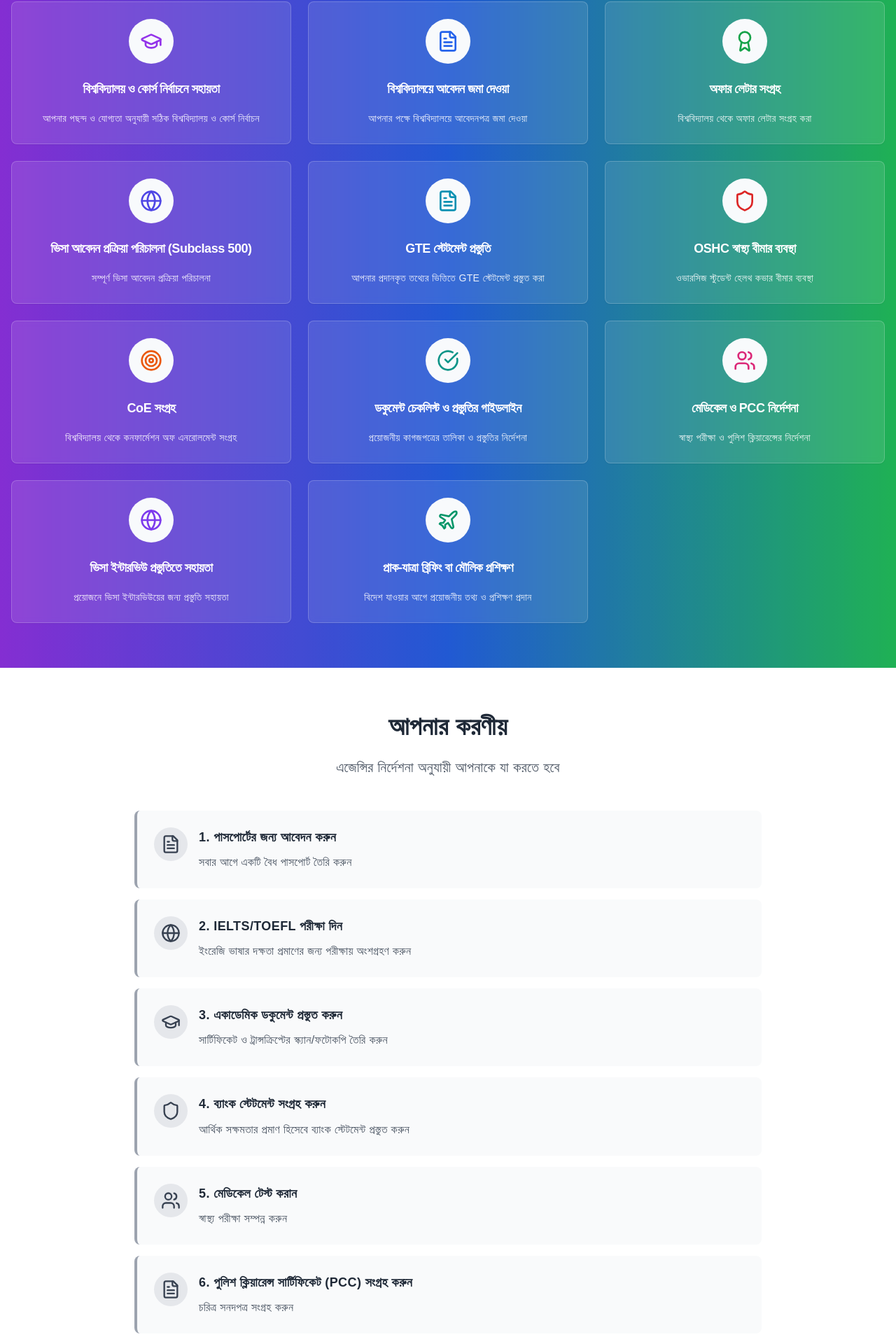
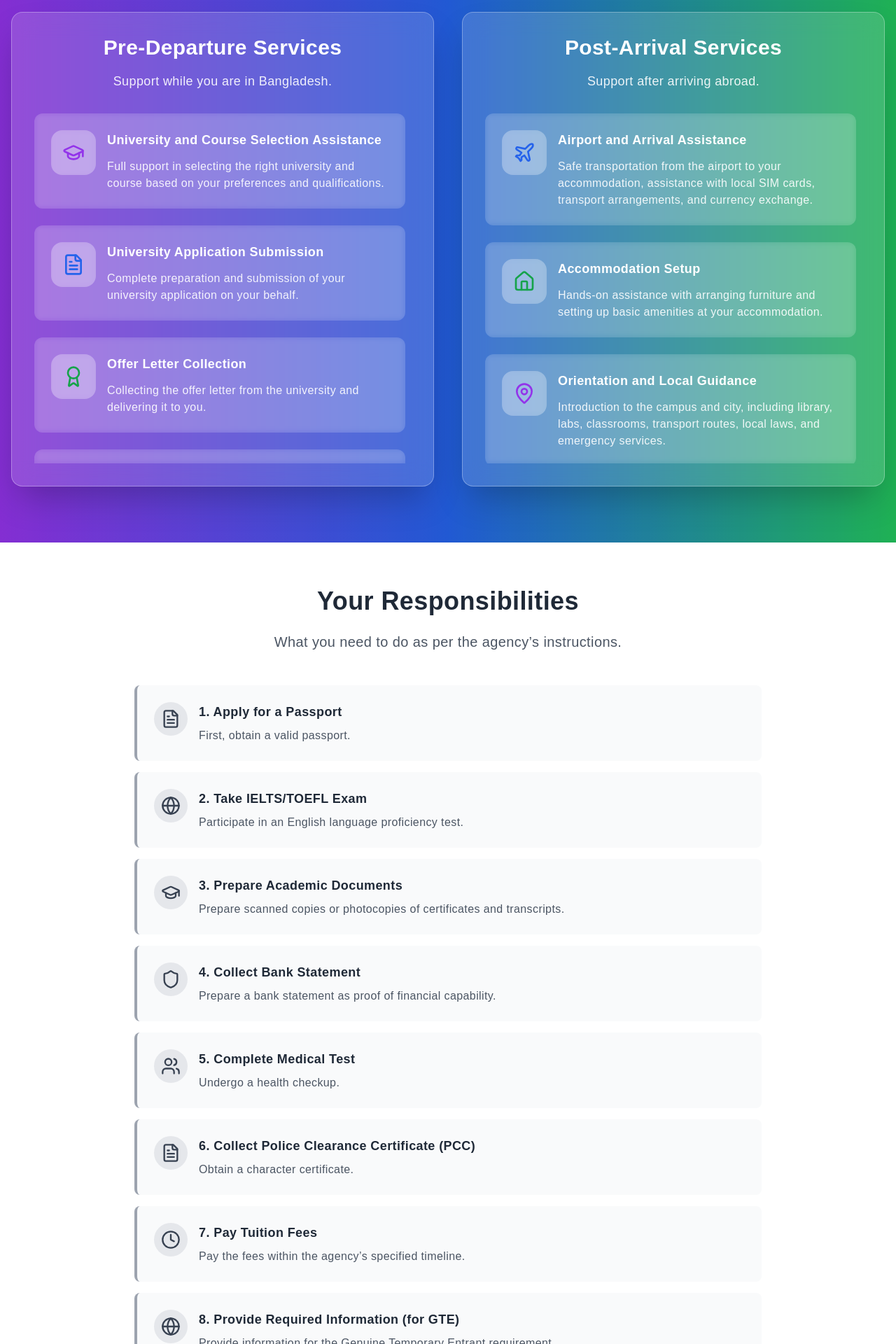
Before and after one commit to Md-Tanvir-Ahamed-Shanto/beglau-frontend, a React (Vite) app: page /study-abroad-process in a window 1280 px wide. Shown: the part 661-2581 px from the top of the page at 70% size. Built offline with nearby package versions, Linux system fonts and the light colour scheme; no server answers; a web font is replaced by a local one.

Commit message:
heledfas fhksjda hfsd fkdfdfdfdfdffffdfdfdfdf

```diff
--- a/src/pages/StudyAbroadProcess.tsx
+++ b/src/pages/StudyAbroadProcess.tsx
@@ -1,185 +1,372 @@
-import React from 'react';
+import React from "react";
 import { Card, CardContent, CardHeader, CardTitle } from "@/components/ui/card";
-import { CheckCircle, Users, FileText, GraduationCap, Globe, Shield, Plane, Clock, Award, Target } from 'lucide-react';
+import {
+  CheckCircle,
+  Users,
+  FileText,
+  GraduationCap,
+  Globe,
+  Shield,
+  Plane,
+  Clock,
+  Award,
+  Target,
+  MapPin,
+  Heart,
+  CreditCard,
+  Stethoscope,
+  BookOpen,
+  Home,
+} from "lucide-react";
 import { Button } from "@/components/ui/button";
-import { Link } from 'react-router-dom';
+import { Link } from "react-router-dom";
+
 const StudyAbroadProcess = () => {
-  const agencyServices = [{
+  const preDepartureServices = [
+    {
       icon: <GraduationCap className="text-purple-600" size={32} />,
-    title: "বিশ্ববিদ্যালয় ও কোর্স নির্বাচনে সহায়তা",
-    description: "আপনার পছন্দ ও যোগ্যতা অনুযায়ী সঠিক বিশ্ববিদ্যালয় ও কোর্স নির্বাচন"
-  }, {
+      title: "University and Course Selection Assistance",
+      description:
+        "Full support in selecting the right university and course based on your preferences and qualifications.",
+    },
+    {
       icon: <FileText className="text-blue-600" size={32} />,
-    title: "বিশ্ববিদ্যালয়ে আবেদন জমা দেওয়া",
-    description: "আপনার পক্ষে বিশ্ববিদ্যালয়ে আবেদনপত্র জমা দেওয়া"
-  }, {
+      title: "University Application Submission",
+      description:
+        "Complete preparation and submission of your university application on your behalf.",
+    },
+    {
       icon: <Award className="text-green-600" size={32} />,
-    title: "অফার লেটার সংগ্রহ",
-    description: "বিশ্ববিদ্যালয় থেকে অফার লেটার সংগ্রহ করা"
-  }, {
+      title: "Offer Letter Collection",
+      description:
+        "Collecting the offer letter from the university and delivering it to you.",
+    },
+    {
       icon: <Globe className="text-indigo-600" size={32} />,
-    title: "ভিসা আবেদন প্রক্রিয়া পরিচালনা (Subclass 500)",
-    description: "সম্পূর্ণ ভিসা আবেদন প্রক্রিয়া পরিচালনা"
-  }, {
+      title: "Visa Application Process Management (Subclass 500)",
+      description:
+        "Managing the entire visa application process from start to finish.",
+    },
+    {
       icon: <FileText className="text-cyan-600" size={32} />,
-    title: "GTE স্টেটমেন্ট প্রস্তুতি",
-    description: "আপনার প্রদানকৃত তথ্যের ভিত্তিতে GTE স্টেটমেন্ট প্রস্তুত করা"
-  }, {
+      title: "GTE Statement Preparation",
+      description:
+        "Preparing a professional GTE statement based on the information you provide.",
+    },
+    {
       icon: <Shield className="text-red-600" size={32} />,
-    title: "OSHC স্বাস্থ্য বীমার ব্যবস্থা",
-    description: "ওভারসিজ স্টুডেন্ট হেলথ কভার বীমার ব্যবস্থা"
-  }, {
+      title: "OSHC Health Insurance Arrangement",
+      description:
+        "Complete management of Overseas Student Health Cover insurance.",
+    },
+    {
       icon: <Target className="text-orange-600" size={32} />,
-    title: "CoE সংগ্রহ",
-    description: "বিশ্ববিদ্যালয় থেকে কনফার্মেশন অফ এনরোলমেন্ট সংগ্রহ"
-  }, {
+      title: "CoE Collection",
+      description:
+        "Quickly collecting the Confirmation of Enrollment from the university.",
+    },
+    {
       icon: <CheckCircle className="text-teal-600" size={32} />,
-    title: "ডকুমেন্ট চেকলিস্ট ও প্রস্তুতির গাইডলাইন",
-    description: "প্রয়োজনীয় কাগজপত্রের তালিকা ও প্রস্তুতির নির্দেশনা"
-  }, {
+      title: "Document Checklist and Preparation Guidelines",
+      description:
+        "Detailed list of required documents and clear instructions for preparation.",
+    },
+    {
       icon: <Users className="text-pink-600" size={32} />,
-    title: "মেডিকেল ও PCC নির্দেশনা",
-    description: "স্বাস্থ্য পরীক্ষা ও পুলিশ ক্লিয়ারেন্সের নির্দেশনা"
-  }, {
+      title: "Medical and PCC Guidance",
+      description:
+        "Detailed guidance for health checks and Police Clearance Certificate.",
+    },
+    {
       icon: <Globe className="text-violet-600" size={32} />,
-    title: "ভিসা ইন্টারভিউ প্রস্তুতিতে সহায়তা",
-    description: "প্রয়োজনে ভিসা ইন্টারভিউয়ের জন্য প্রস্তুতি সহায়তা"
-  }, {
+      title: "Visa Interview Preparation Assistance",
+      description:
+        "Full preparation and mock interviews for visa interviews if required.",
+    },
+    {
       icon: <Plane className="text-emerald-600" size={32} />,
-    title: "প্রাক-যাত্রা ব্রিফিং বা মৌলিক প্রশিক্ষণ",
-    description: "বিদেশ যাওয়ার আগে প্রয়োজনীয় তথ্য ও প্রশিক্ষণ প্রদান"
-  }];
-  const studentSteps = [{
+      title: "Pre-Departure Briefing or Basic Training",
+      description:
+        "Providing all necessary information and specialized training before departure.",
+    },
+  ];
+
+  const postArrivalServices = [
+    {
+      icon: <Plane className="text-blue-600" size={32} />,
+      title: "Airport and Arrival Assistance",
+      description:
+        "Safe transportation from the airport to your accommodation, assistance with local SIM cards, transport arrangements, and currency exchange.",
+    },
+    {
+      icon: <Home className="text-green-600" size={32} />,
+      title: "Accommodation Setup",
+      description:
+        "Hands-on assistance with arranging furniture and setting up basic amenities at your accommodation.",
+    },
+    {
+      icon: <MapPin className="text-purple-600" size={32} />,
+      title: "Orientation and Local Guidance",
+      description:
+        "Introduction to the campus and city, including library, labs, classrooms, transport routes, local laws, and emergency services.",
+    },
+    {
+      icon: <BookOpen className="text-indigo-600" size={32} />,
+      title: "Academic Support",
+      description:
+        "Assistance with course registration, scheduling, library access setup, and introductions to professors.",
+    },
+    {
+      icon: <Stethoscope className="text-red-600" size={32} />,
+      title: "Healthcare and Insurance",
+      description:
+        "Registration with local doctors and clinics, health insurance claim processes, and support for emergency medical services.",
+    },
+    {
+      icon: <CreditCard className="text-cyan-600" size={32} />,
+      title: "Banking and Financial Assistance",
+      description:
+        "Opening a local bank account, setting up debit and credit cards, and assistance with transferring funds from your home country.",
+    },
+    {
+      icon: <Heart className="text-pink-600" size={32} />,
+      title: "Social and Cultural Adaptation",
+      description:
+        "Support in understanding local culture and language, and connecting with community groups and student clubs.",
+    },
+    {
+      icon: <Users className="text-orange-600" size={32} />,
+      title: "Regular Monitoring and Counseling",
+      description:
+        "Monitoring academic progress, providing emotional support, managing homesickness, and guidance for part-time jobs.",
+    },
+  ];
+
+  const studentSteps = [
+    {
       icon: <FileText className="text-gray-700" size={28} />,
-    title: "পাসপোর্টের জন্য আবেদন করুন",
-    description: "সবার আগে একটি বৈধ পাসপোর্ট তৈরি করুন"
-  }, {
+      title: "Apply for a Passport",
+      description: "First, obtain a valid passport.",
+    },
+    {
       icon: <Globe className="text-gray-700" size={28} />,
-    title: "IELTS/TOEFL পরীক্ষা দিন",
-    description: "ইংরেজি ভাষার দক্ষতা প্রমাণের জন্য পরীক্ষায় অংশগ্রহণ করুন"
-  }, {
+      title: "Take IELTS/TOEFL Exam",
+      description: "Participate in an English language proficiency test.",
+    },
+    {
       icon: <GraduationCap className="text-gray-700" size={28} />,
-    title: "একাডেমিক ডকুমেন্ট প্রস্তুত করুন",
-    description: "সার্টিফিকেট ও ট্রান্সক্রিপ্টের স্ক্যান/ফটোকপি তৈরি করুন"
-  }, {
+      title: "Prepare Academic Documents",
+      description:
+        "Prepare scanned copies or photocopies of certificates and transcripts.",
+    },
+    {
       icon: <Shield className="text-gray-700" size={28} />,
-    title: "ব্যাংক স্টেটমেন্ট সংগ্রহ করুন",
-    description: "আর্থিক সক্ষমতার প্রমাণ হিসেবে ব্যাংক স্টেটমেন্ট প্রস্তুত করুন"
-  }, {
+      title: "Collect Bank Statement",
+      description: "Prepare a bank statement as proof of financial capability.",
+    },
+    {
       icon: <Users className="text-gray-700" size={28} />,
-    title: "মেডিকেল টেস্ট করান",
-    description: "স্বাস্থ্য পরীক্ষা সম্পন্ন করুন"
-  }, {
+      title: "Complete Medical Test",
+      description: "Undergo a health checkup.",
+    },
+    {
       icon: <FileText className="text-gray-700" size={28} />,
-    title: "পুলিশ ক্লিয়ারেন্স সার্টিফিকেট (PCC) সংগ্রহ করুন",
-    description: "চরিত্র সনদপত্র সংগ্রহ করুন"
-  }, {
+      title: "Collect Police Clearance Certificate (PCC)",
+      description: "Obtain a character certificate.",
+    },
+    {
       icon: <Clock className="text-gray-700" size={28} />,
-    title: "টিউশন ফি পরিশোধ করুন",
-    description: "এজেন্সির নির্দেশিত সময়সীমার মধ্যে ফি পরিশোধ করুন"
-  }, {
+      title: "Pay Tuition Fees",
+      description: "Pay the fees within the agency’s specified timeline.",
+    },
+    {
       icon: <Globe className="text-gray-700" size={28} />,
-    title: "প্রয়োজনীয় তথ্য প্রদান করুন (GTE এর জন্য)",
-    description: "জেনুইন টেম্পোরারি এন্ট্রান্টের জন্য তথ্য প্রদান করুন"
-  }, {
+      title: "Provide Required Information (for GTE)",
+      description:
+        "Provide information for the Genuine Temporary Entrant requirement.",
+    },
+    {
       icon: <FileText className="text-gray-700" size={28} />,
-    title: "মূল ব্যক্তিগত ডকুমেন্ট জমা দিন",
-    description: "প্রয়োজন অনুযায়ী মূল কাগজপত্র জমা দিন"
-  }];
-  return <div className="min-h-screen font-bangla bg-gradient-to-br from-purple-50 via-blue-50 to-green-50">
+      title: "Submit Original Personal Documents",
+      description: "Submit original documents as required.",
+    },
+  ];
+
+  return (
+    <div className="min-h-screen font-bangla bg-gradient-to-br from-purple-50 via-blue-50 to-green-50">
       {/* Hero Section */}
-      <section className="py-16 lg:py-24">
+      <section className="py-8 lg:py-16">
         <div className="container mx-auto px-4">
-          <div className="text-center mb-12">
-            <h1 className="text-4xl font-bold bg-gradient-to-r from-purple-600 via-blue-600 to-green-500 bg-clip-text text-transparent mb-6 leading-relaxed px-0 py-[15px] lg:text-6xl">
-              বিদেশে পড়াশোনার প্রক্রিয়া
+          <div className="text-center mb-8 lg:mb-12">
+            <h1 className="text-3xl sm:text-4xl lg:text-6xl font-bold bg-gradient-to-r from-purple-600 via-blue-600 to-green-500 bg-clip-text text-transparent mb-4 lg:mb-6 leading-relaxed px-0 py-[15px]">
+              Study Abroad Process
             </h1>
-            <p className="text-xl text-gray-600 leading-relaxed">
-              ধাপে ধাপে জেনে নিন কীভাবে বিদেশে পড়াশোনার স্বপ্ন বাস্তবায়ন করবেন
+            <p className="text-lg sm:text-xl text-gray-600 leading-relaxed px-2">
+              Learn step-by-step how to make your dream of studying abroad a
+              reality.
             </p>
           </div>
         </div>
       </section>
 
-      {/* Agency Services Section - Premium Design */}
-      <section className="py-16 bg-gradient-to-r from-purple-600 via-blue-600 to-green-500 text-white relative overflow-hidden">
+      {/* Services Section - Mobile Optimized */}
+      <section className="py-12 lg:py-20 bg-gradient-to-r from-purple-600 via-blue-600 to-green-500 text-white relative overflow-hidden">
         <div className="absolute inset-0 bg-black/10"></div>
         <div className="container mx-auto px-4 relative">
-          <div className="text-center mb-12">
-            <h2 className="text-4xl font-bold mb-6">আমাদের সেবাসমূহ</h2>
-            <p className="text-xl opacity-90">এজেন্সি সাধারণত আপনার জন্য যা করে থাকে</p>
+          <div className="text-center mb-8 lg:mb-16">
+            <h2 className="text-3xl sm:text-4xl lg:text-5xl font-bold mb-4 lg:mb-8">
+              Our Services
+            </h2>
+            <p className="text-lg sm:text-xl lg:text-2xl opacity-90 leading-relaxed max-w-4xl mx-auto px-2">
+              Comprehensive support during your time in Bangladesh and after
+              arriving abroad.
+            </p>
           </div>
 
-          <div className="grid md:grid-cols-2 lg:grid-cols-3 gap-6">
-            {agencyServices.map((service, index) => <Card key={index} className="bg-white/10 backdrop-blur-sm border-white/20 text-white hover:bg-white/20 transition-all duration-300 hover:-translate-y-2 group">
-                <CardHeader className="text-center pb-4">
-                  <div className="flex justify-center mb-4">
-                    <div className="w-16 h-16 rounded-full flex items-center justify-center group-hover:scale-110 transition-transform duration-300 bg-slate-50">
+          <div className="space-y-6 lg:space-y-0 lg:grid lg:grid-cols-2 lg:gap-10">
+            {/* Pre-Departure Services - Mobile First */}
+            <div className="bg-white/15 backdrop-blur-lg border border-white/30 rounded-2xl p-6 lg:p-8 shadow-2xl">
+              <div className="text-center mb-6 lg:mb-8">
+                <h3 className="text-2xl lg:text-3xl font-bold mb-3 lg:mb-4">
+                  Pre-Departure Services
+                </h3>
+                <p className="text-white/90 text-base lg:text-lg leading-relaxed">
+                  Support while you are in Bangladesh.
+                </p>
+              </div>
+              <div className="space-y-4 lg:space-y-6 max-h-none lg:max-h-[500px] lg:overflow-y-auto lg:pr-2">
+                {preDepartureServices.map((service, index) => (
+                  <div
+                    key={index}
+                    className="bg-white/10 backdrop-blur-sm rounded-xl p-4 lg:p-6 hover:bg-white/20 transition-all duration-300 transform hover:scale-[1.02]"
+                  >
+                    <div className="flex items-start space-x-3 lg:space-x-4">
+                      <div className="flex-shrink-0">
+                        <div className="w-12 h-12 lg:w-16 lg:h-16 rounded-2xl flex items-center justify-center bg-white/25 backdrop-blur-sm">
                           {service.icon}
                         </div>
                       </div>
-                  <CardTitle className="text-lg font-bold leading-relaxed text-center">
+                      <div className="flex-1 min-w-0">
+                        <h4 className="font-bold mb-2 lg:mb-3 text-base lg:text-lg leading-relaxed text-white pr-2">
                           {service.title}
-                  </CardTitle>
-                </CardHeader>
-                <CardContent className="pt-0">
-                  <p className="text-white/90 text-center leading-relaxed text-sm">{service.description}</p>
-                </CardContent>
-              </Card>)}
+                        </h4>
+                        <p className="text-white/90 leading-relaxed text-sm lg:text-base">
+                          {service.description}
+                        </p>
+                      </div>
+                    </div>
+                  </div>
+                ))}
+              </div>
+            </div>
+
+            {/* Post-Arrival Services - Mobile First */}
+            <div className="bg-white/15 backdrop-blur-lg border border-white/30 rounded-2xl p-6 lg:p-8 shadow-2xl">
+              <div className="text-center mb-6 lg:mb-8">
+                <h3 className="text-2xl lg:text-3xl font-bold mb-3 lg:mb-4">
+                  Post-Arrival Services
+                </h3>
+                <p className="text-white/90 text-base lg:text-lg leading-relaxed">
+                  Support after arriving abroad.
+                </p>
+              </div>
+              <div className="space-y-4 lg:space-y-6 max-h-none lg:max-h-[500px] lg:overflow-y-auto lg:pr-2">
+                {postArrivalServices.map((service, index) => (
+                  <div
+                    key={index}
+                    className="bg-white/10 backdrop-blur-sm rounded-xl p-4 lg:p-6 hover:bg-white/20 transition-all duration-300 transform hover:scale-[1.02]"
+                  >
+                    <div className="flex items-start space-x-3 lg:space-x-4">
+                      <div className="flex-shrink-0">
+                        <div className="w-12 h-12 lg:w-16 lg:h-16 rounded-2xl flex items-center justify-center bg-white/25 backdrop-blur-sm">
+                          {service.icon}
+                        </div>
+                      </div>
+                      <div className="flex-1 min-w-0">
+                        <h4 className="font-bold mb-2 lg:mb-3 text-base lg:text-lg leading-relaxed text-white pr-2">
+                          {service.title}
+                        </h4>
+                        <p className="text-white/90 leading-relaxed text-sm lg:text-base">
+                          {service.description}
+                        </p>
+                      </div>
+                    </div>
+                  </div>
+                ))}
+              </div>
+            </div>
           </div>
         </div>
       </section>
 
-      {/* Student Steps Section - Simple Design */}
-      <section className="py-16 bg-white">
+      {/* Student Steps Section - Mobile Optimized */}
+      <section className="py-12 lg:py-16 bg-white">
         <div className="container mx-auto px-4">
-          <div className="text-center mb-12">
-            <h2 className="text-4xl font-bold text-gray-800 mb-6">আপনার করণীয়</h2>
-            <p className="text-xl text-gray-600">এজেন্সির নির্দেশনা অনুযায়ী আপনাকে যা করতে হবে</p>
+          <div className="text-center mb-8 lg:mb-12">
+            <h2 className="text-3xl sm:text-4xl font-bold text-gray-800 mb-4 lg:mb-6">
+              Your Responsibilities
+            </h2>
+            <p className="text-lg sm:text-xl text-gray-600 px-2">
+              What you need to do as per the agency’s instructions.
+            </p>
           </div>
 
-          <div className="max-w-4xl mx-auto space-y-4">
-            {studentSteps.map((step, index) => <div key={index} className="bg-gray-50 rounded-lg p-6 border-l-4 border-gray-400 hover:border-gray-600 hover:bg-gray-100 transition-all duration-300 group">
-                <div className="flex items-start space-x-4">
+          <div className="max-w-4xl mx-auto space-y-3 lg:space-y-4">
+            {studentSteps.map((step, index) => (
+              <div
+                key={index}
+                className="bg-gray-50 rounded-lg p-4 lg:p-6 border-l-4 border-gray-400 hover:border-gray-600 hover:bg-gray-100 transition-all duration-300 group"
+              >
+                <div className="flex items-start space-x-3 lg:space-x-4">
                   <div className="flex-shrink-0">
-                    <div className="w-12 h-12 bg-gray-200 rounded-full flex items-center justify-center group-hover:bg-gray-300 transition-colors duration-300">
+                    <div className="w-10 h-10 lg:w-12 lg:h-12 bg-gray-200 rounded-full flex items-center justify-center group-hover:bg-gray-300 transition-colors duration-300">
                       {step.icon}
                     </div>
                   </div>
-                  <div className="flex-1">
-                    <h3 className="text-lg font-bold text-gray-800 mb-2 leading-relaxed">
+                  <div className="flex-1 min-w-0">
+                    <h3 className="text-base lg:text-lg font-bold text-gray-800 mb-1 lg:mb-2 leading-relaxed pr-2">
                       {index + 1}. {step.title}
                     </h3>
-                    <p className="text-gray-600 leading-relaxed">{step.description}</p>
+                    <p className="text-gray-600 leading-relaxed text-sm lg:text-base">
+                      {step.description}
+                    </p>
                   </div>
                 </div>
-              </div>)}
+              </div>
+            ))}
           </div>
         </div>
       </section>
 
-      {/* CTA Section */}
-      <section className="py-16 bg-gradient-to-r from-purple-600 via-blue-600 to-green-500 text-white relative overflow-hidden">
+      {/* CTA Section - Mobile Optimized */}
+      <section className="py-12 lg:py-16 bg-gradient-to-r from-purple-600 via-blue-600 to-green-500 text-white relative overflow-hidden">
         <div className="absolute inset-0 bg-black/10"></div>
         <div className="container mx-auto px-4 text-center relative">
-          <h2 className="text-4xl font-bold mb-6 leading-relaxed">আজই শুরু করুন আপনার যাত্রা</h2>
-          <p className="text-xl mb-8 opacity-90 leading-relaxed">
-            বিদেশে পড়াশোনার স্বপ্ন বাস্তবায়নে আমরা আপনার পাশে আছি
+          <h2 className="text-2xl sm:text-3xl lg:text-4xl font-bold mb-4 lg:mb-6 leading-relaxed">
+            Start Your Journey Today
+          </h2>
+          <p className="text-lg sm:text-xl mb-6 lg:mb-8 opacity-90 leading-relaxed px-2">
+            We are with you to make your dream of studying abroad a reality.
           </p>
-          <div className="flex flex-col sm:flex-row gap-4 justify-center">
+          <div className="flex flex-col sm:flex-row gap-3 lg:gap-4 justify-center px-4">
             <Link to="/contact">
-              <Button className="bg-white text-purple-600 hover:bg-gray-100 text-lg px-8 py-4 rounded-full font-medium transition-all duration-300 transform hover:scale-105">
-                ফ্রি কনসাল্টেশন নিন
+              <Button className="w-full sm:w-auto bg-white text-purple-600 hover:bg-gray-100 text-base lg:text-lg px-6 lg:px-8 py-3 lg:py-4 rounded-full font-medium transition-all duration-300 transform hover:scale-105">
+                Get Free Consultation
               </Button>
             </Link>
             <Link to="/about">
-              <Button variant="outline" className="border-2 border-white hover:bg-white text-lg px-8 py-4 rounded-full font-medium transition-all duration-300 transform hover:scale-105 text-purple-600">
-                আরও জানুন
+              <Button
+                variant="outline"
+                className="w-full sm:w-auto border-2 border-white hover:bg-white text-base lg:text-lg px-6 lg:px-8 py-3 lg:py-4 rounded-full font-medium transition-all duration-300 transform hover:scale-105 text-purple-600"
+              >
+                Learn More
               </Button>
             </Link>
           </div>
         </div>
       </section>
-    </div>;
+    </div>
+  );
 };
+
 export default StudyAbroadProcess;
```
Lines whose indentation alone changed are shown as unchanged.
